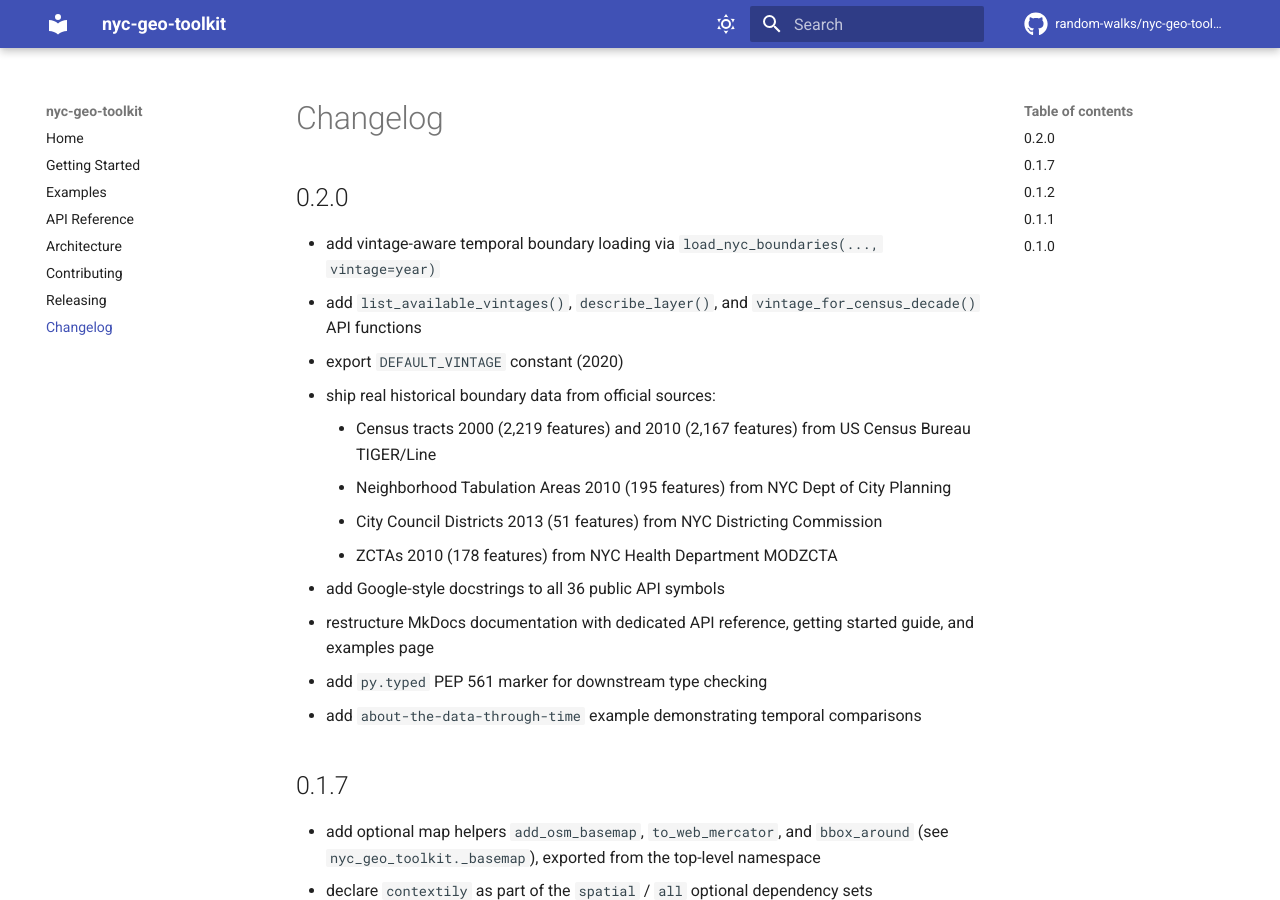
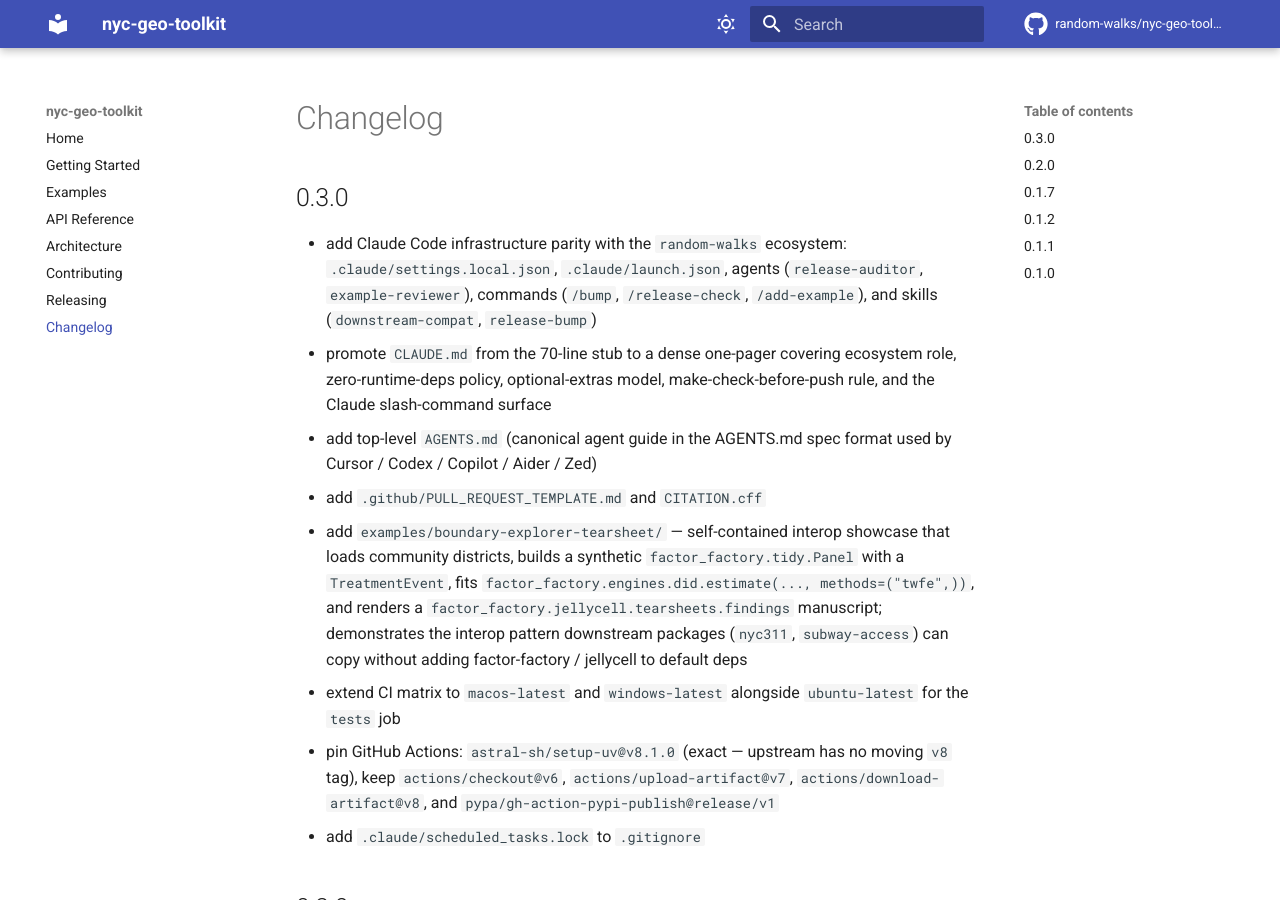
Before and after one commit to random-walks/nyc-geo-toolkit, an MkDocs documentation site: the page built from docs/changelog.md, in a window 1280 px wide and 900 px high. Built offline with MkDocs 1.6.1 and Material for MkDocs 9.7.7, drawn with Linux system fonts in a browser that asks for light colours; comment, search, counter and statistics services are not loaded.

Commit message:
docs: add 0.3.0 changelog entry

```diff
--- a/docs/changelog.md
+++ b/docs/changelog.md
@@ -1,4 +1,33 @@
 # Changelog
+
+## 0.3.0
+
+- add Claude Code infrastructure parity with the `random-walks` ecosystem:
+    `.claude/settings.local.json`, `.claude/launch.json`, agents
+    (`release-auditor`, `example-reviewer`), commands (`/bump`,
+    `/release-check`, `/add-example`), and skills (`downstream-compat`,
+    `release-bump`)
+- promote `CLAUDE.md` from the 70-line stub to a dense one-pager covering
+    ecosystem role, zero-runtime-deps policy, optional-extras model,
+    make-check-before-push rule, and the Claude slash-command surface
+- add top-level `AGENTS.md` (canonical agent guide in the AGENTS.md spec
+    format used by Cursor / Codex / Copilot / Aider / Zed)
+- add `.github/PULL_REQUEST_TEMPLATE.md` and `CITATION.cff`
+- add `examples/boundary-explorer-tearsheet/` — self-contained interop
+    showcase that loads community districts, builds a synthetic
+    `factor_factory.tidy.Panel` with a `TreatmentEvent`, fits
+    `factor_factory.engines.did.estimate(..., methods=("twfe",))`, and
+    renders a `factor_factory.jellycell.tearsheets.findings` manuscript;
+    demonstrates the interop pattern downstream packages (`nyc311`,
+    `subway-access`) can copy without adding factor-factory / jellycell
+    to default deps
+- extend CI matrix to `macos-latest` and `windows-latest` alongside
+    `ubuntu-latest` for the `tests` job
+- pin GitHub Actions: `astral-sh/setup-uv@v8.1.0` (exact — upstream has
+    no moving `v8` tag), keep `actions/checkout@v6`,
+    `actions/upload-artifact@v7`, `actions/download-artifact@v8`, and
+    `pypa/gh-action-pypi-publish@release/v1`
+- add `.claude/scheduled_tasks.lock` to `.gitignore`
 
 ## 0.2.0
 
```
